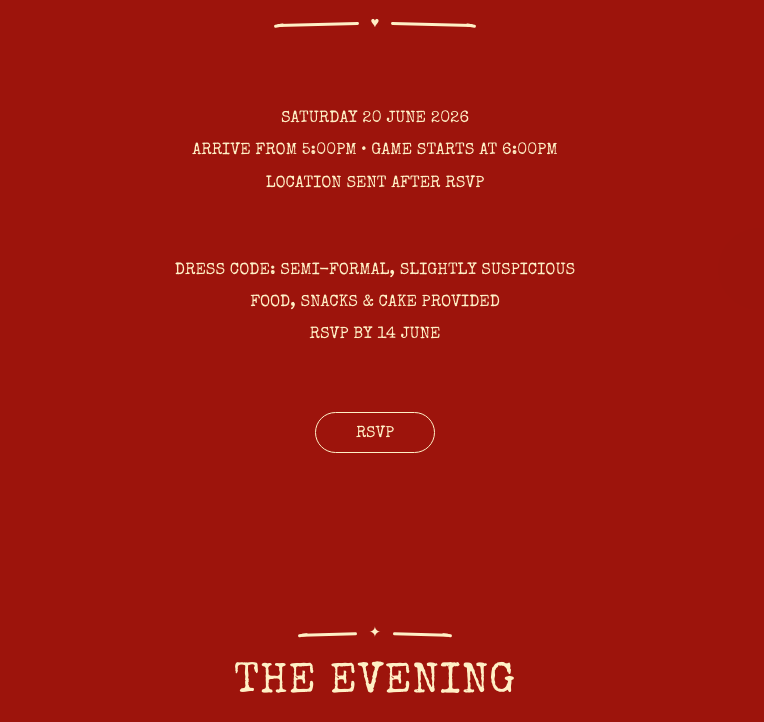
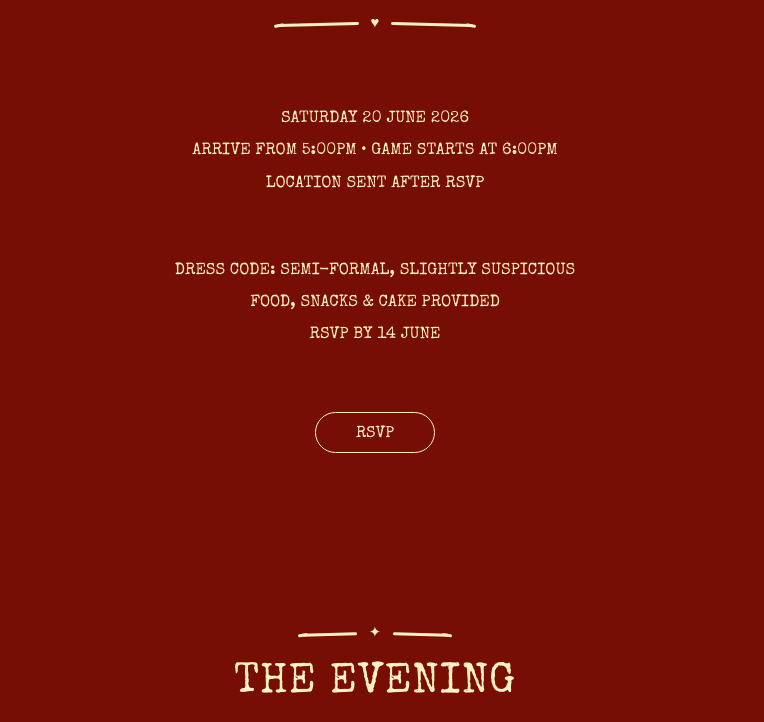
Before and after one commit to vivil10n/the-last-toast, a plain HTML site: page index.html in a window 1280 px wide. Shown: the part 307-1029 px from the top of the page, without its empty margins (265-1029 px from the left). Drawn offline with nearby package versions, Linux system fonts and the light colour scheme.

Commit message:
v3 colour

```diff
--- a/styles.css
+++ b/styles.css
@@ -1,5 +1,5 @@
 :root {
-  --red: #9d140c;
+  --red: #770e04;
   --red-deep: #7f0e08;
   --cream: #fff0c6;
   --cream-soft: rgba(255, 240, 198, 0.86);
```
